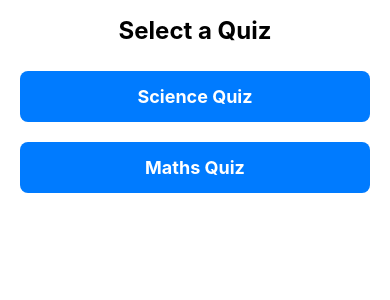
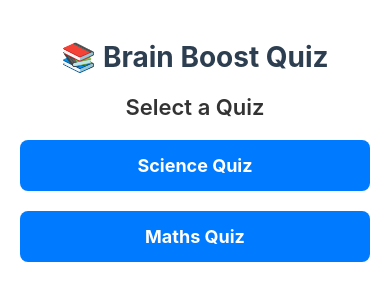
Before and after one commit to puneet21rathi/quiz-app-react-native, a React Native app: screen /HomeScreen in a window 390 px wide. Shown: the top 300 px of the page. Built offline with nearby package versions, Linux system fonts and the light colour scheme.

Commit message:
📚 9 June: Added app title heading to HomeScreen layout

```diff
--- a/src/screens/HomeScreen.js
+++ b/src/screens/HomeScreen.js
@@ -1,11 +1,5 @@
 import React from "react";
-import {
-  SafeAreaView,
-  Text,
-  FlatList,
-  StyleSheet,
-  Platform,
-} from "react-native";
+import { View, Text, FlatList, StyleSheet } from "react-native";
 import QuizCard from "../components/QuizCard";
 
 const quizzes = [
@@ -15,10 +9,14 @@ const quizzes = [
 
 const HomeScreen = ({ navigation }) => {
   return (
-    <SafeAreaView style={styles.container}>
-      <Text style={styles.title}>Select a Quiz</Text>
+    <View style={styles.container}>
+      {/* 🔥 App Title */}
+      <Text style={styles.appTitle}>📚 Brain Boost Quiz</Text>
+
+      {/* Quiz Section */}
+      <Text style={styles.sectionTitle}>Select a Quiz</Text>
+
       <FlatList
-        contentContainerStyle={styles.listContainer}
         data={quizzes}
         keyExtractor={(item) => item.id}
         renderItem={({ item }) => (
@@ -30,25 +28,30 @@ const HomeScreen = ({ navigation }) => {
           />
         )}
       />
-    </SafeAreaView>
+    </View>
   );
 };
 
 const styles = StyleSheet.create({
   container: {
     flex: 1,
+    padding: 20,
+    paddingTop: 40,
     backgroundColor: "#fff",
-    paddingTop: Platform.OS === "android" ? 30 : 0,
   },
-  listContainer: {
-    paddingHorizontal: 20,
-    paddingBottom: 20,
+  appTitle: {
+    fontSize: 28,
+    fontWeight: "bold",
+    textAlign: "center",
+    marginBottom: 20,
+    color: "#2c3e50",
   },
-  title: {
-    fontSize: 24,
-    fontWeight: "bold",
-    marginVertical: 16,
+  sectionTitle: {
+    fontSize: 22,
+    fontWeight: "600",
     textAlign: "center",
+    marginBottom: 10,
+    color: "#333",
   },
 });
 
```
